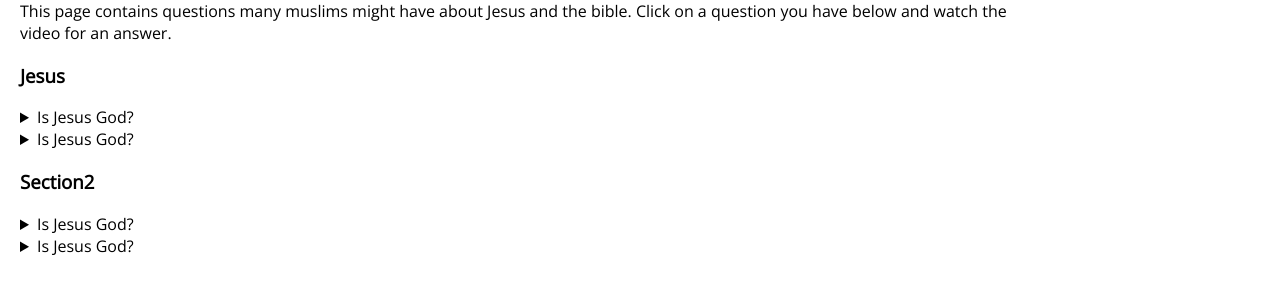
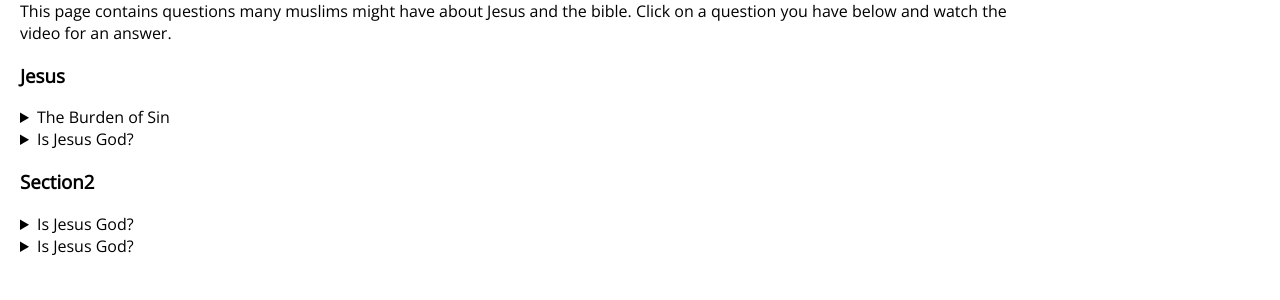
Before and after one commit to amentv/amentv, a Jekyll site: the page built from questions.md, in a window 1280 px wide. Shown: the part 146-446 px from the top of the page. Built offline with Jekyll 4.4.1, drawn with Linux system fonts in a browser that asks for light colours.

Commit message:
Update questions.md

```diff
--- a/questions.md
+++ b/questions.md
@@ -11,8 +11,8 @@ This page contains questions many muslims might have about Jesus and the bible.
 ### Jesus
 
 <details>
-    <summary>Is Jesus God?</summary>
-    Test
+    <summary>The Burden of Sin</summary>
+    <iframe width="560" height="315" src="https://www.youtube.com/embed/7IVT6nTOJv8" title="YouTube video player" frameborder="0" allow="accelerometer; autoplay; clipboard-write; encrypted-media; gyroscope; picture-in-picture" allowfullscreen></iframe>
 </details>
 <details>
     <summary>Is Jesus God?</summary>
```
